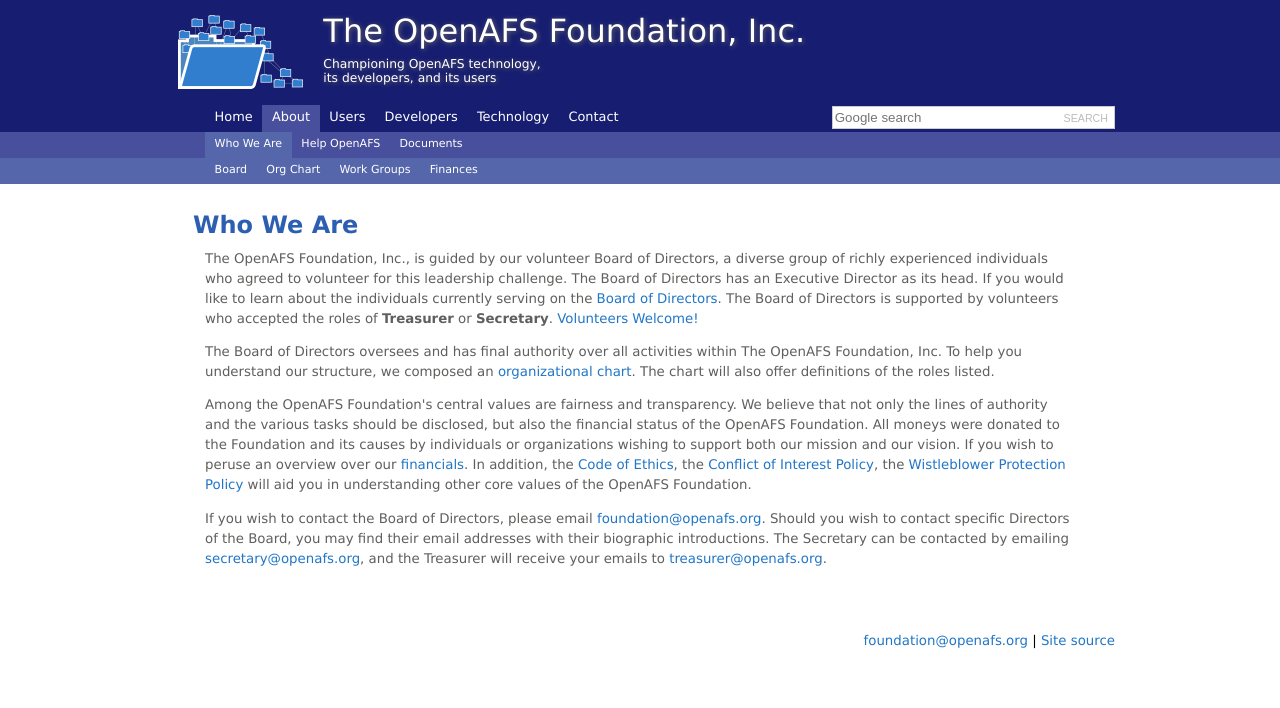
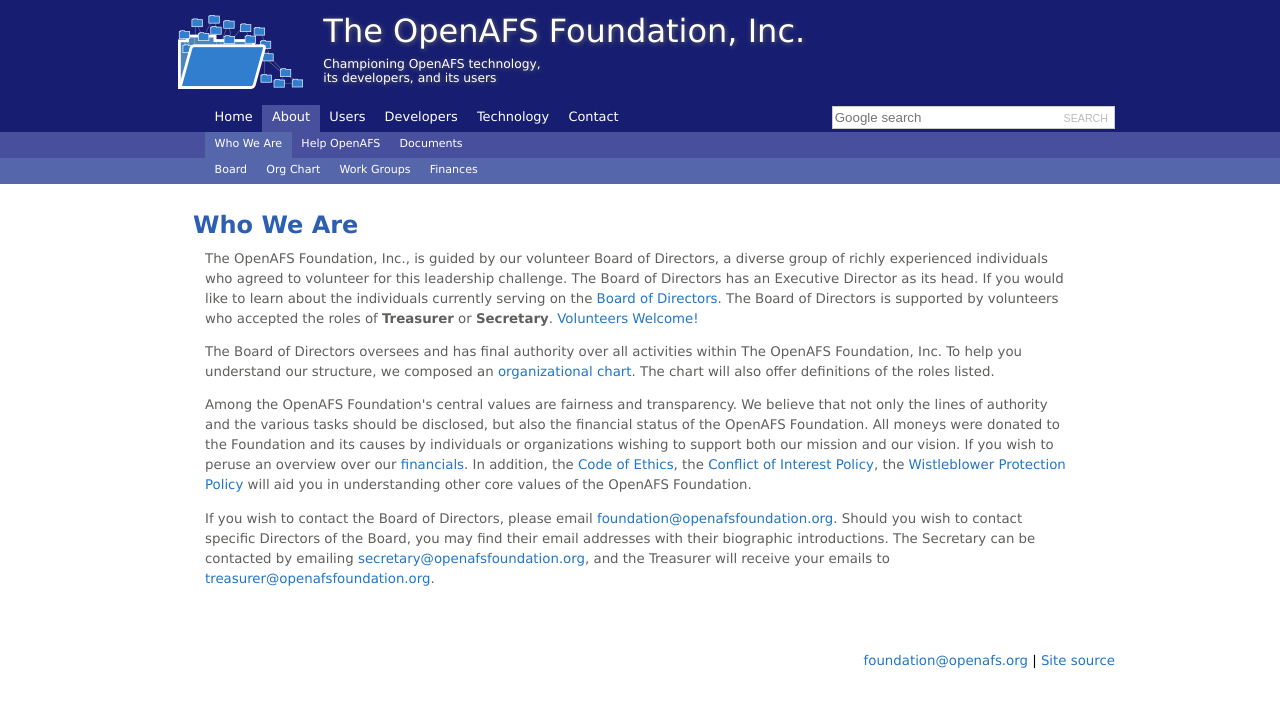
Before and after one commit to openafsfoundation/openafsfoundation.org, a Jekyll site: the page built from about/who/index.md, in a window 1280 px wide. Shown: the top 708 px of the page. Built offline with Jekyll 4.4.1, drawn with Linux system fonts in a browser that asks for light colours.

Commit message:
Update index.md
More link adjustments

```diff
--- a/about/who/index.md
+++ b/about/who/index.md
@@ -11,11 +11,11 @@
 head.  If you would like to learn about the individuals currently serving on
 the [Board of Directors]({sit.github.url}/about/board/).  The Board of
 Directors is supported by volunteers who accepted the roles of **Treasurer** or
-**Secretary**. [Volunteers Welcome!](/openafsfoundation.org/help/volunteer/)
+**Secretary**. [Volunteers Welcome!]({sit.github.url}/help/volunteer/)
 
 The Board of Directors oversees and has final authority over all activities
 within The OpenAFS Foundation, Inc.  To help you understand our structure, we
-composed an [organizational chart](/openafsfoundation.org/about/org-chart/). The
+composed an [organizational chart]({sit.github.url}/about/org-chart/). The
 chart will also offer definitions of the roles listed.
 
 Among the OpenAFS Foundation's central values are fairness and transparency.
@@ -23,15 +23,15 @@
 disclosed, but also the financial status of the OpenAFS Foundation.  All moneys
 were donated to the Foundation and its causes by individuals or organizations
 wishing to support both our mission and our vision.  If you wish to peruse an
-overview over our [financials](/openafsfoundation.org/about/finance/).  In addition, the
-[Code of Ethics](/openafsfoundation.org/docs/openafs-foundation-coi-policy.pdf), the [Conflict of Interest
-Policy](/openafsfoundation.org/docs/openafs-foundation-coe.pdf), the [Wistleblower Protection Policy](/openafsfoundation.org/docs/openafs-foundation-whistleblower-policy.pdf)
+overview over our [financials]({sit.github.url}/about/finance/).  In addition, the
+[Code of Ethics]({sit.github.url}/docs/openafs-foundation-coi-policy.pdf), the [Conflict of Interest
+Policy]({sit.github.url}/docs/openafs-foundation-coe.pdf), the [Wistleblower Protection Policy]({sit.github.url}/docs/openafs-foundation-whistleblower-policy.pdf)
 will aid you in understanding other core values of the OpenAFS Foundation.
 
 If you wish to contact the Board of Directors, please email
-[foundation@openafs.org](mailto:foundation@openafsfoundation.org).  Should you wish to
+[foundation@openafsfoundation.org](mailto:foundation@openafsfoundation.org).  Should you wish to
 contact specific Directors of the Board, you may find their email addresses
 with their biographic introductions.  The Secretary can be contacted by
-emailing [secretary@openafs.org](mailto:secretary@openafsfoundation.org), and the
+emailing [secretary@openafsfoundation.org](mailto:secretary@openafsfoundation.org), and the
 Treasurer will receive your emails to
-[treasurer@openafs.org](mailto:treasurer@openafsfoundation.org).
+[treasurer@openafsfoundation.org](mailto:treasurer@openafsfoundation.org).
```
